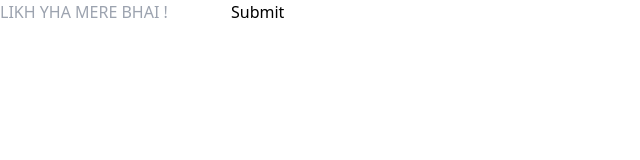
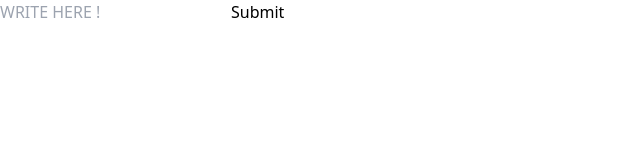
Before and after one commit to PURVIK-31/reactlearning, a React (Vite) app in the folder editingop/learnop/: page / in a window 1280 px wide. Shown: the top 160 px of the page, without its empty margins (0-640 px from the left). Built offline with nearby package versions, Linux system fonts and the light colour scheme.

Commit message:
EDITED COOL

```diff
--- a/editingop/learnop/src/App.jsx
+++ b/editingop/learnop/src/App.jsx
@@ -8,7 +8,7 @@ function App() {
         e.preventDefault()
         console.log(val)
       }}>
-        <input onChange={(e)=>setval({name :e.target.value})} type="text" placeholder= 'LIKH YHA MERE BHAI !' />
+        <input onChange={(e)=>setval({name :e.target.value})} type="text" placeholder= 'WRITE HERE !' />
         <input type="submit" />
       </form>
     </div>
```
